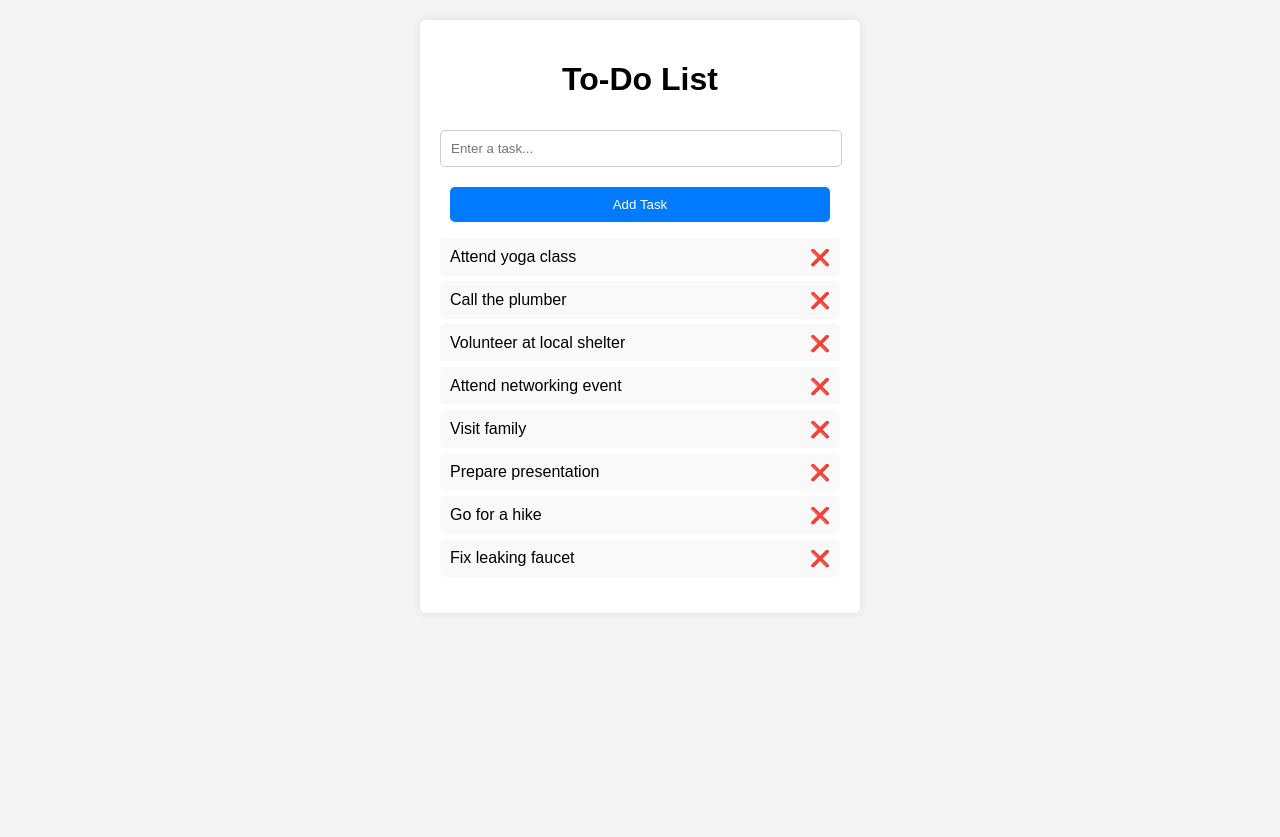
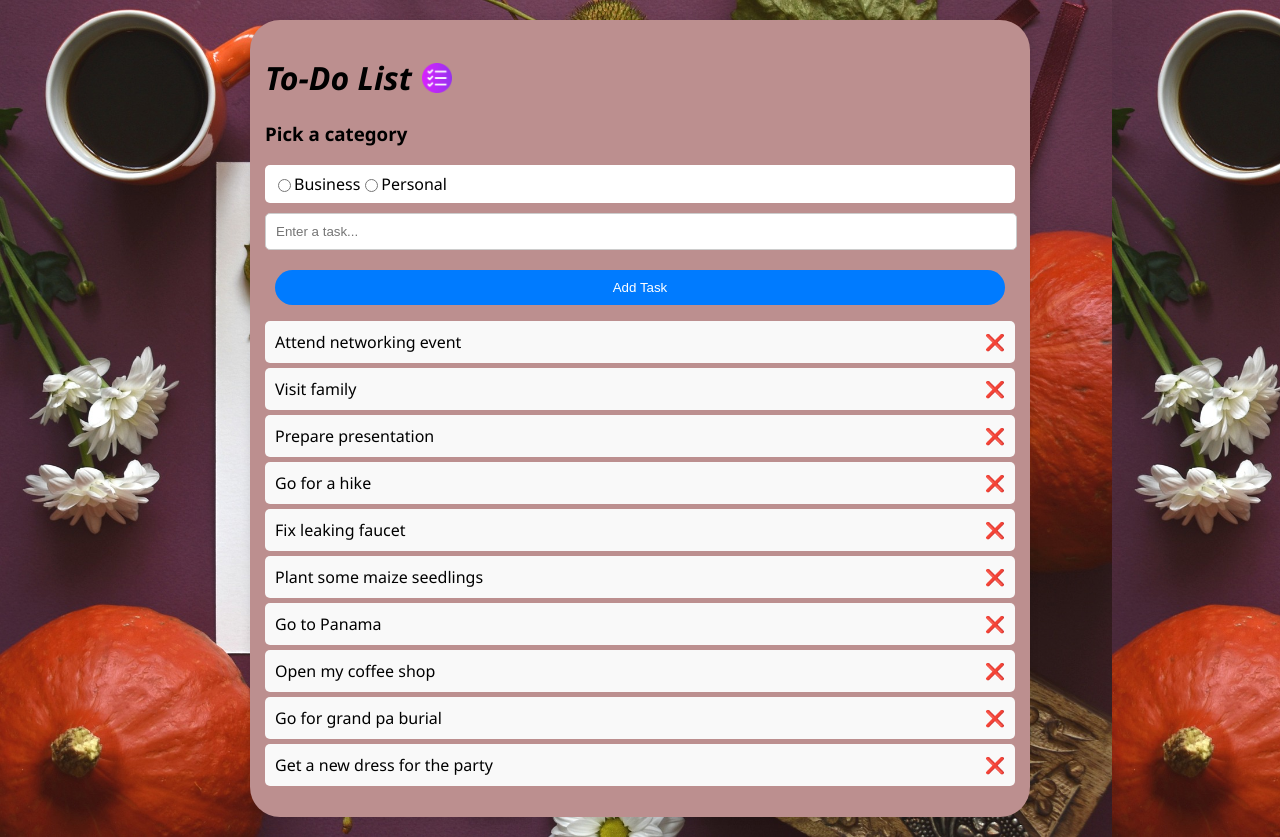
Before and after one commit to Munyivacarol/final-project, a website: page index.html in a window 1280 px wide. Before the commit the page ends 800 px from the top, so only its background shows below. Drawn offline with Linux system fonts and the light colour scheme.

Commit message:
perfecting to do app

```diff
--- a/db.json
+++ b/db.json
@@ -1,43 +1,53 @@
 {
   "tasks": [
     {
-      "id": "18",
-      "title": "Attend yoga class",
-      "completed": false
-    },
-    {
-      "id": "21",
-      "title": "Call the plumber",
-      "completed": false
-    },
-    {
-      "id": "23",
-      "title": "Volunteer at local shelter",
-      "completed": false
-    },
-    {
-      "id": "25",
+      "id": "2",
       "title": "Attend networking event",
       "completed": false
     },
     {
-      "id": "26",
+      "id": "3",
       "title": "Visit family",
       "completed": false
     },
     {
-      "id": "27",
+      "id": "4",
       "title": "Prepare presentation",
       "completed": false
     },
     {
-      "id": "28",
+      "id": "5",
       "title": "Go for a hike",
       "completed": false
     },
     {
-      "id": "30",
+      "id": "6",
       "title": "Fix leaking faucet",
+      "completed": false
+    },
+    {
+      "id": "6ab2",
+      "title": "Plant some maize seedlings",
+      "completed": false
+    },
+    {
+      "id": "c5d1",
+      "title": "Go to Panama",
+      "completed": false
+    },
+    {
+      "id": "2612",
+      "title": "Open my coffee shop",
+      "completed": false
+    },
+    {
+      "id": "a9dd",
+      "title": "Go for grand pa burial",
+      "completed": false
+    },
+    {
+      "id": "54d7",
+      "title": "Get a new dress for the party",
       "completed": false
     }
   ]
--- a/index.html
+++ b/index.html
@@ -1,17 +1,30 @@
 <!DOCTYPE html>
 <html lang="en">
   <head>
-  <meta charset="UTF-8">
-  <meta name="viewport" content="width=device-width, initial-scale=1.0">
+    <meta charset="UTF-8" />
+    <meta name="viewport" content="width=device-width, initial-scale=1.0" />
+    <link rel="icon" type="image/svg" href="assets/logo.svg">
     <title>To-Do List</title>
-  <link rel="stylesheet" href="main.css">
+    <link rel="stylesheet" href="main.css" />
   </head>
   <body>
     <div class="container">
-    <h1>To-Do List</h1>
-    <input type="text" id="taskInput" placeholder="Enter a task...">
+      <div class="todo-app">
+         <h1>To-Do List <img src="assets/icon.png"></h1>
+      </div>
+          <h3>Pick a category</h3>
+    <form id="category">
+          <input type="radio" name="category" id="business" value="Business" />
+          <label for="business">Business</label><br>
+
+          <input type="radio" name="category" id="personal" value="Personal" />
+          <label for="personal">Personal</label>
+    </form>
+    <div class="row">
+       <input type="text" id="taskInput" placeholder="Enter a task..." />
         <button id="addTaskBtn">Add Task</button>
           <ul id="taskList"></ul>
+    </div>
     </div>
     <script src="one.js"></script>
   </body>
--- a/main.css
+++ b/main.css
@@ -1,21 +1,36 @@
 body {
-    font-family: Arial, sans-serif;
-    background-color: #f4f4f4;
+    background-image: url(assets/todo.jpg);
+    background-size: contain;
+    font-family: 'Segoe UI', Tahoma, Geneva, Verdana, sans-serif;
   }
 
   .container {
-    max-width: 400px;
+    max-width: 750px;
     margin: 20px auto;
-    padding: 20px;
-    background-color: #fff;
-    border-radius: 5px;
+    padding: 15px;
+    background-color:#bc8f8f;
+    border-radius: 30px;
     box-shadow: 0 0 10px rgba(0, 0, 0, 0.1);
   }
 
-  h1 {
+  .todo-app h1 {
+    display: flex;
+    align-items: center;
     text-align: center;
+    font-style: italic;
   }
-
+  .todo-app h1 img{
+    width: 30px;
+    margin-left: 10px;
+  }
+  #category{
+     display: flex;
+     align-items: center;
+     padding: 0.5rem;
+     background-color: #fff;
+     border-radius: 5px;
+     cursor: pointer;
+  }
   input[type="text"] {
     width: calc(100% - 20px);
     padding: 10px;
@@ -23,7 +38,6 @@ body {
     border: 1px solid #ccc;
     border-radius: 5px;
   }
-
   button {
     display: block;
     width: calc(100% - 20px);
@@ -31,7 +45,7 @@ body {
     background-color: #007bff;
     color: #fff;
     border: none;
-    border-radius: 5px;
+    border-radius: 80px;
     cursor: pointer;
     margin: 10px auto;
   }
@@ -53,7 +67,7 @@ body {
   }
 
   .completed {
-    text-decoration: line-through;
+    text-decoration:line-through;
     color: #777;
   }
 
```
Also changed, not shown: assets/icon.png (added), assets/logo.svg (added), assets/todo.jpg (added). Lines whose indentation alone changed are shown as unchanged.
